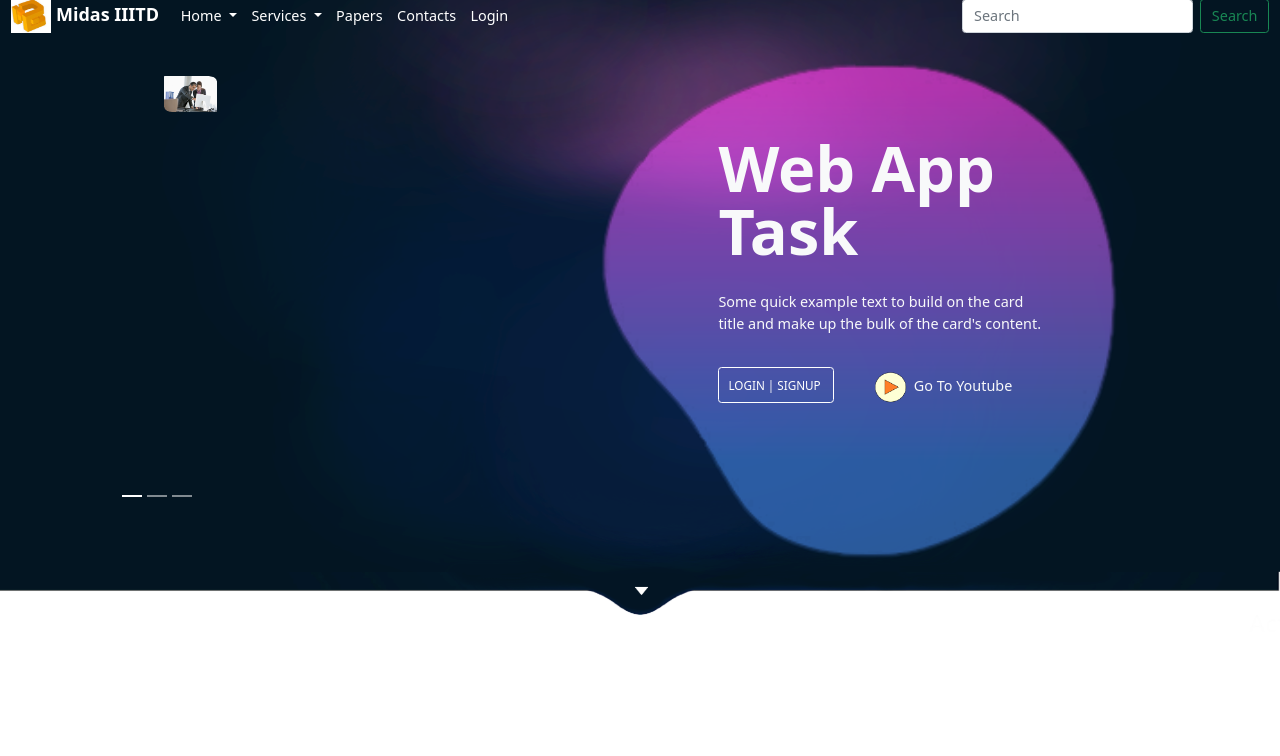
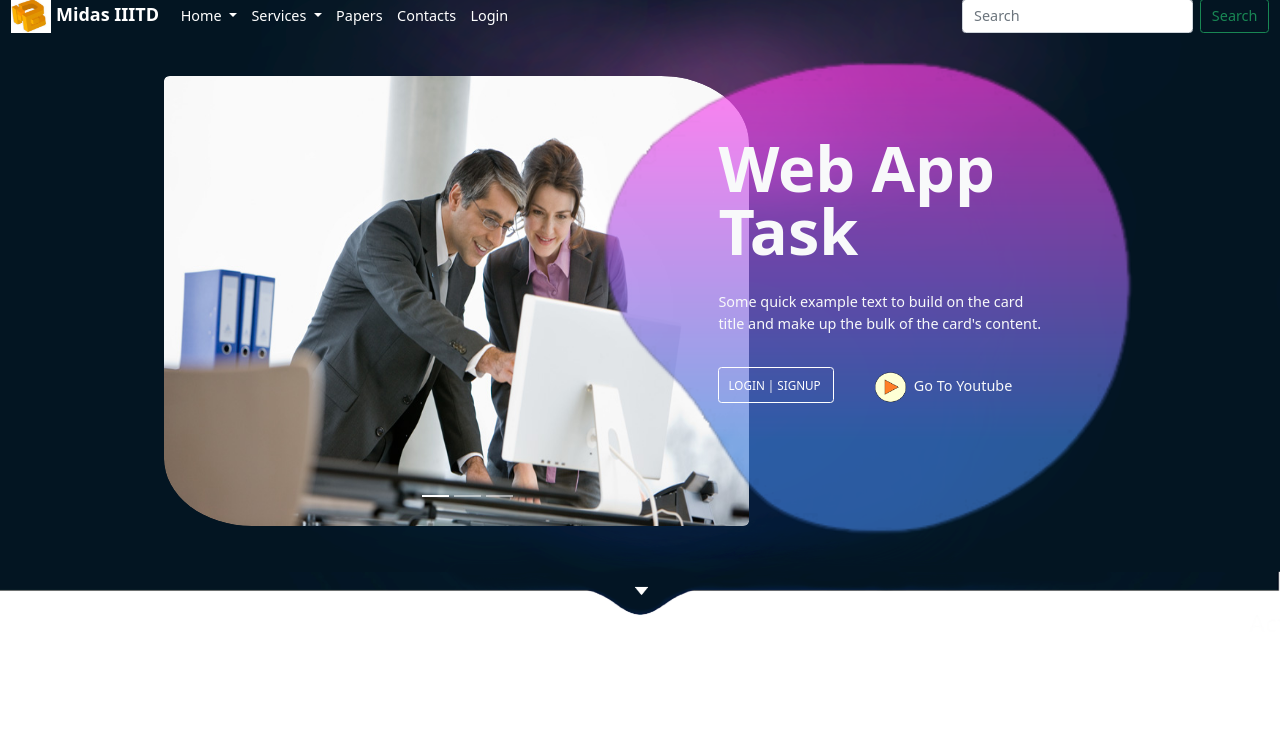
Before and after one commit to hardik-08-ldh/midas-task, a Django app: page / in a window 1280 px wide. Shown: the part 13-769 px from the top of the page. Run offline with Django 3.2, Linux system fonts and the light colour scheme.

Commit message:
changing size of images

```diff
--- a/templates/home.html
+++ b/templates/home.html
@@ -38,8 +38,8 @@
     }
     .roundnew{
       top :6px; left: 85px;
-      height: 80%;
-      width: 50%;
+      height: 500px;
+      width: 650px;
       border-radius: 1% 15% 1% 15%;
       margin: 0px;
     }
@@ -61,8 +61,8 @@
       position: absolute;
       top:27px;
       left:42%;
-      height: 80%;
-      width: 50%;
+      height: 680px;
+      width: 730px;
       opacity: 65%;
     }
     .webtasks{
```
